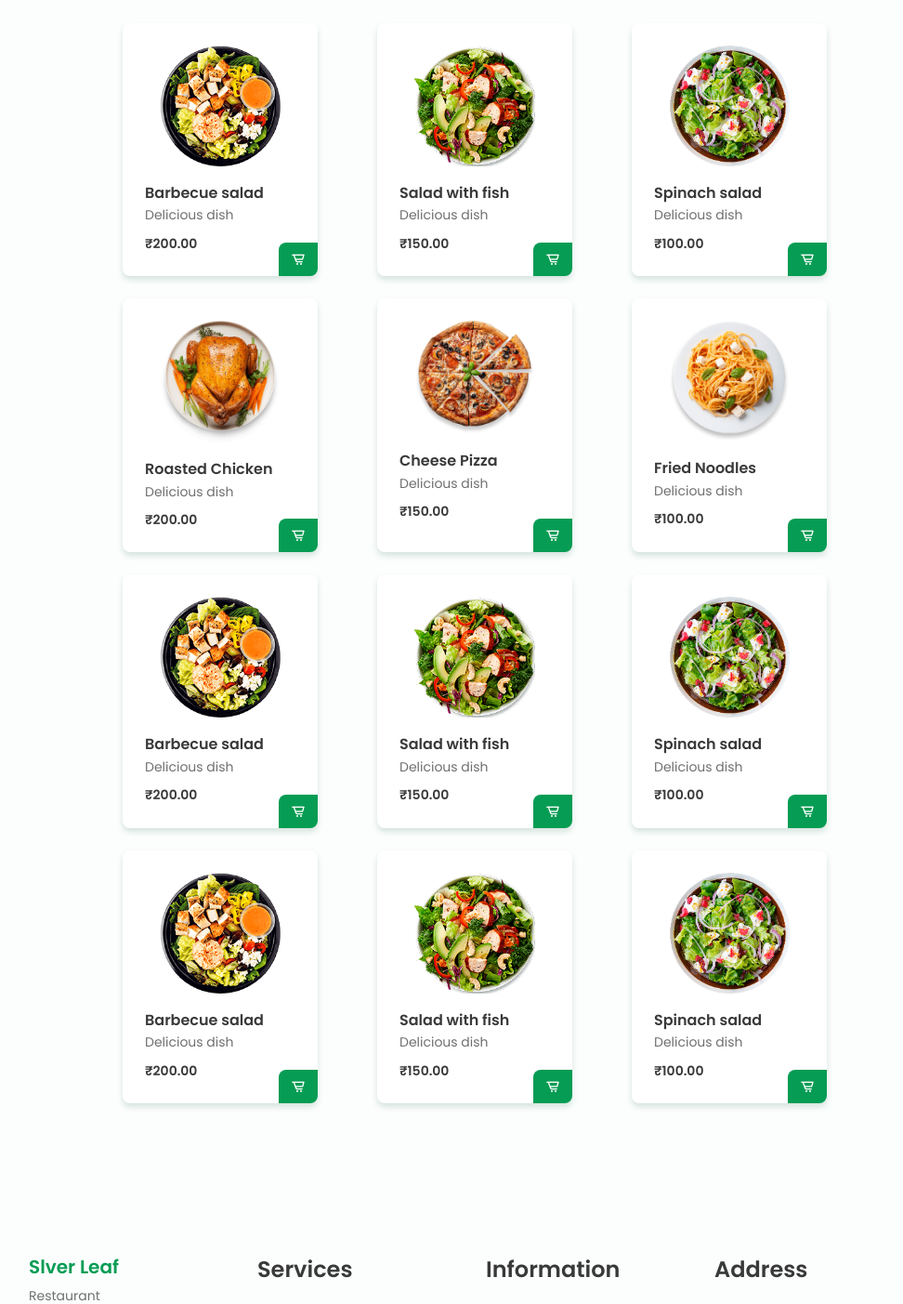
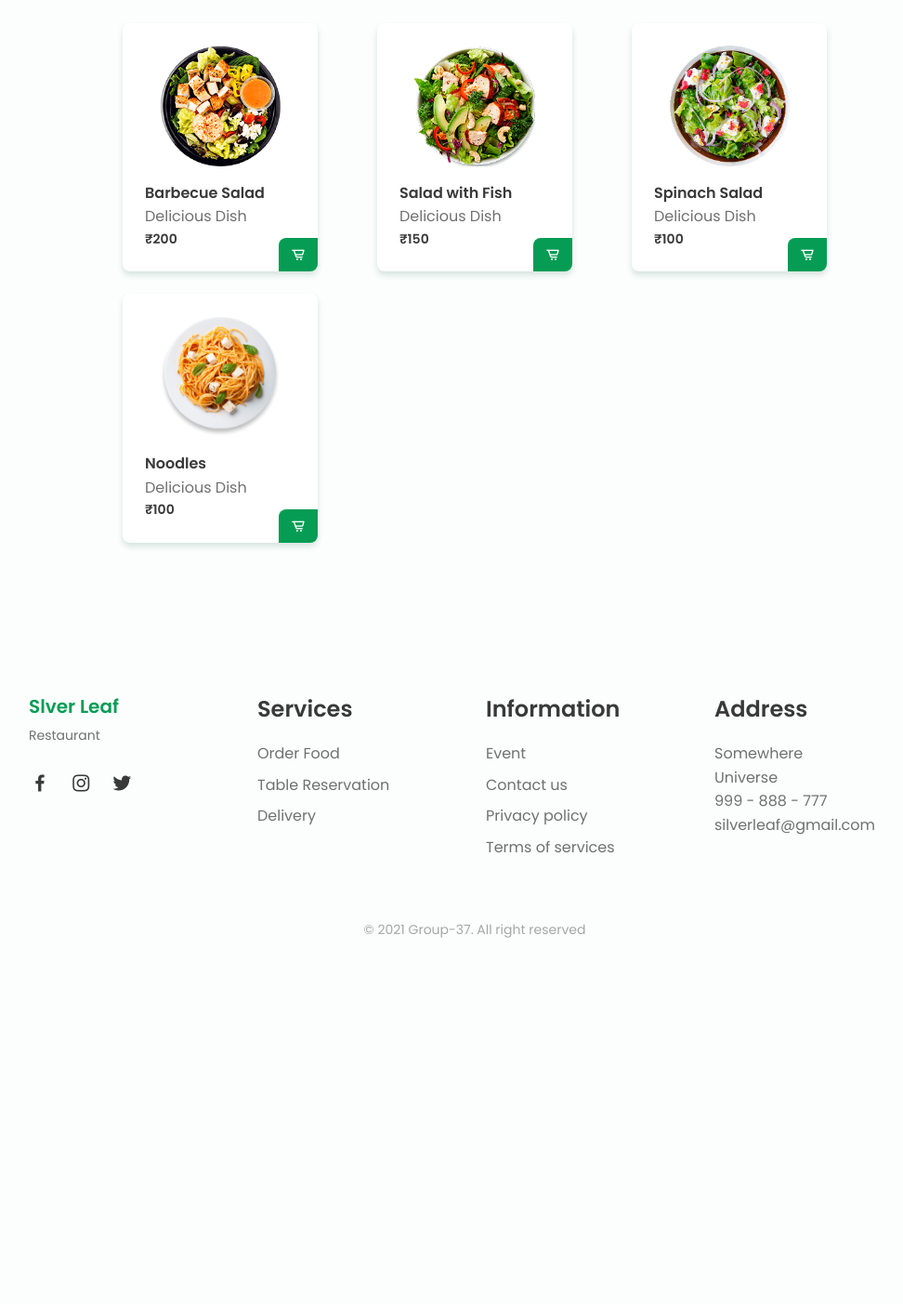
Before and after one commit to avocadopelvis/restaurant-web-app, a Flask app: page /menu in a window 1280 px wide. Shown: the part 283-1686 px from the top of the page at 93% size, without its empty margins (129-1101 px from the left). After the commit the page ends 1292 px from the top, so only its background shows below. Run offline with Flask 2, Linux system fonts and the light colour scheme; data comes from the database, SQL or seed files in the repository; both versions use the stored data as it was after the commit.

Commit message:
Modified Menu Page for Flask

```diff
--- a/restaurant/forms.py
+++ b/restaurant/forms.py
@@ -22,4 +22,4 @@ class ReserveForm(FlaskForm):
     submit = SubmitField(label = 'Reserve')
 
 class OrderForm(FlaskForm):
-    submit = SubmitField(label = 'Order')
+    submit = SubmitField()
--- a/restaurant/routes.py
+++ b/restaurant/routes.py
@@ -1,7 +1,7 @@
 from restaurant import app
 from flask import render_template, redirect, url_for, flash, request
-from restaurant.models import Table, User
-from restaurant.forms import RegisterForm, LoginForm, OrderIDForm, ReserveForm
+from restaurant.models import Table, User, Item
+from restaurant.forms import RegisterForm, LoginForm, OrderIDForm, ReserveForm, OrderForm
 from restaurant import db
 from flask_login import login_user, logout_user, login_required, current_user
 
@@ -14,7 +14,10 @@ def home_page():
 #MENU PAGE
 @app.route('/menu')
 def menu_page():
-    return render_template('menu.html')
+    order_form = OrderForm()
+    # items = Item.query.filter_by(name="Barbecue Salad").first()
+    items = Item.query.all()
+    return render_template('menu.html', items = items, order_form = order_form)
 
 #TABLE RESERVATION PAGE
 @app.route('/table', methods = ['GET', 'POST'])
@@ -26,8 +29,6 @@ def table_page():
         reserved_table = request.form.get('reserved_table')
         r_table_object = Table.query.filter_by(table = reserved_table).first()
         if r_table_object:
-            # r_table_object.owner = current_user.id #set the owner of the table to the current logged in user
-            # db.session.commit()
             r_table_object.assign_ownership(current_user) #set the owner of the table to the current logged in user
             # flash(f"Your table {{ r_table_object.table }} has been reserved successfully!")
 
--- a/restaurant/static/styles/css/styles.css
+++ b/restaurant/static/styles/css/styles.css
@@ -368,7 +368,7 @@ img{
   margin-bottom: var(--mb-2);
 }
 
-.menu__name, .menu__preci{
+.menu__name, .menu__price{
   font-weight: var(--font-semi-bold);
   color: var(--title-color);
 }
@@ -377,7 +377,7 @@ img{
   font-size: var(--normal-font-size);
 }
 
-.menu__detail, .menu__preci{
+.menu__detail, .menu__price{
   font-size: var(--small-font-size);
 }
 
--- a/restaurant/templates/menu.html
+++ b/restaurant/templates/menu.html
@@ -62,6 +62,7 @@
             {% endif %}
         {% endwith %} -->
     </header>
+    <!--========== HEADER ENDS ==========-->
 
 <!-- ========== MENU ==========-->
 <section class="menu section bd-container" id="menu">
@@ -74,103 +75,110 @@
       </div>
     <!-- SEARCH BOX ENDS -->
 
-    <!-- ITEMS -->
+    <!-- ========== ITEMS ==========-->
     <div class="menu__container bd-grid">
+
+        {% for item in items %}
         <div class="menu__content">
-            <img src="assets/img/plate1.png" alt="" class="menu__img">
-            <h3 class="menu__name">Barbecue salad</h3>
+            <!-- <img src="static/styles/img/plate1.png" alt="" class="menu__img"> -->
+            <!-- <img src="static/styles/img/{{ item.source }}"  alt="" class="menu__img" /> -->
+            <img src="{{ url_for('static', filename = 'styles/img/'+item.source) }}" alt="" class="menu__img">
+            <!-- <h3 class="menu__name">Barbecue salad</h3> -->
+            <h3 class="menu__name">{{ item.name }}</h3>
+            <!-- <span class="menu__detail">Delicious dish</span> -->
+            <span class = "menu_detail"> {{ item.description }} </span>
+            <span class="menu__price">₹{{ item.price }}</span>
+            <a href="#" class="button menu__button"><i class='bx bx-cart-alt'></i></a>
+        </div>
+        {% endfor %}
+
+        <!-- <div class="menu__content">
+            <img src="static/styles/img/plate2.png" alt="" class="menu__img">
+            <h3 class="menu__name">Salad with fish</h3>
             <span class="menu__detail">Delicious dish</span>
-            <span class="menu__preci">₹200.00</span>
+            <span class="menu__price">₹150.00</span>
             <a href="#" class="button menu__button"><i class='bx bx-cart-alt'></i></a>
         </div>
 
         <div class="menu__content">
-            <img src="assets/img/plate2.png" alt="" class="menu__img">
-            <h3 class="menu__name">Salad with fish</h3>
+            <img src="static/styles/img/plate3.png" alt="" class="menu__img">
+            <h3 class="menu__name">Spinach salad</h3>
             <span class="menu__detail">Delicious dish</span>
-            <span class="menu__preci">₹150.00</span>
+            <span class="menu__price">₹100.00</span>
+            <a href="#" class="button menu__button"><i class='bx bx-cart-alt'></i></a>
+        </div> -->
+
+        <!-- <div class="menu__content">
+            <img src="static/styles/img/chicken.png" alt="" class="menu__img">
+            <h3 class="menu__name">Roasted Chicken</h3>
+            <span class="menu__detail">Delicious dish</span>
+            <span class="menu__price">₹200.00</span>
             <a href="#" class="button menu__button"><i class='bx bx-cart-alt'></i></a>
         </div>
 
         <div class="menu__content">
-            <img src="assets/img/plate3.png" alt="" class="menu__img">
-            <h3 class="menu__name">Spinach salad</h3>
+            <img src="static/styles/img/pizza.png" alt="" class="menu__img">
+            <h3 class="menu__name">Cheese Pizza</h3>
             <span class="menu__detail">Delicious dish</span>
-            <span class="menu__preci">₹100.00</span>
+            <span class="menu__price">₹150.00</span>
             <a href="#" class="button menu__button"><i class='bx bx-cart-alt'></i></a>
         </div>
 
         <div class="menu__content">
-            <img src="assets/img/chicken.png" alt="" class="menu__img">
-            <h3 class="menu__name">Roasted Chicken</h3>
+            <img src="static/styles/img/noodles.png" alt="" class="menu__img">
+            <h3 class="menu__name">Fried Noodles</h3>
             <span class="menu__detail">Delicious dish</span>
-            <span class="menu__preci">₹200.00</span>
+            <span class="menu__price">₹100.00</span>
             <a href="#" class="button menu__button"><i class='bx bx-cart-alt'></i></a>
         </div>
 
         <div class="menu__content">
-            <img src="assets/img/pizza.png" alt="" class="menu__img">
-            <h3 class="menu__name">Cheese Pizza</h3>
+            <img src="static/styles/img/plate1.png" alt="" class="menu__img">
+            <h3 class="menu__name">Barbecue salad</h3>
             <span class="menu__detail">Delicious dish</span>
-            <span class="menu__preci">₹150.00</span>
+            <span class="menu__price">₹200.00</span>
             <a href="#" class="button menu__button"><i class='bx bx-cart-alt'></i></a>
         </div>
 
         <div class="menu__content">
-            <img src="assets/img/noodles.png" alt="" class="menu__img">
-            <h3 class="menu__name">Fried Noodles</h3>
+            <img src="static/styles/img/plate2.png" alt="" class="menu__img">
+            <h3 class="menu__name">Salad with fish</h3>
             <span class="menu__detail">Delicious dish</span>
-            <span class="menu__preci">₹100.00</span>
+            <span class="menu__price">₹150.00</span>
             <a href="#" class="button menu__button"><i class='bx bx-cart-alt'></i></a>
         </div>
 
         <div class="menu__content">
-            <img src="assets/img/plate1.png" alt="" class="menu__img">
-            <h3 class="menu__name">Barbecue salad</h3>
+            <img src="static/styles/img/plate3.png" alt="" class="menu__img">
+            <h3 class="menu__name">Spinach salad</h3>
             <span class="menu__detail">Delicious dish</span>
-            <span class="menu__preci">₹200.00</span>
+            <span class="menu__price">₹100.00</span>
             <a href="#" class="button menu__button"><i class='bx bx-cart-alt'></i></a>
         </div>
 
         <div class="menu__content">
-            <img src="assets/img/plate2.png" alt="" class="menu__img">
-            <h3 class="menu__name">Salad with fish</h3>
+            <img src="static/styles/img/plate1.png" alt="" class="menu__img">
+            <h3 class="menu__name">Barbecue salad</h3>
             <span class="menu__detail">Delicious dish</span>
-            <span class="menu__preci">₹150.00</span>
+            <span class="menu__price">₹200.00</span>
             <a href="#" class="button menu__button"><i class='bx bx-cart-alt'></i></a>
         </div>
 
         <div class="menu__content">
-            <img src="assets/img/plate3.png" alt="" class="menu__img">
-            <h3 class="menu__name">Spinach salad</h3>
+            <img src="static/styles/img/plate2.png" alt="" class="menu__img">
+            <h3 class="menu__name">Salad with fish</h3>
             <span class="menu__detail">Delicious dish</span>
-            <span class="menu__preci">₹100.00</span>
+            <span class="menu__price">₹150.00</span>
             <a href="#" class="button menu__button"><i class='bx bx-cart-alt'></i></a>
         </div>
 
         <div class="menu__content">
-            <img src="assets/img/plate1.png" alt="" class="menu__img">
-            <h3 class="menu__name">Barbecue salad</h3>
-            <span class="menu__detail">Delicious dish</span>
-            <span class="menu__preci">₹200.00</span>
-            <a href="#" class="button menu__button"><i class='bx bx-cart-alt'></i></a>
-        </div>
-
-        <div class="menu__content">
-            <img src="assets/img/plate2.png" alt="" class="menu__img">
-            <h3 class="menu__name">Salad with fish</h3>
-            <span class="menu__detail">Delicious dish</span>
-            <span class="menu__preci">₹150.00</span>
-            <a href="#" class="button menu__button"><i class='bx bx-cart-alt'></i></a>
-        </div>
-
-        <div class="menu__content">
-            <img src="assets/img/plate3.png" alt="" class="menu__img">
+            <img src="static/styles/img/plate3.png" alt="" class="menu__img">
             <h3 class="menu__name">Spinach salad</h3>
             <span class="menu__detail">Delicious dish</span>
-            <span class="menu__preci">₹100.00</span>
+            <span class="menu__price">₹100.00</span>
             <a href="#" class="button menu__button"><i class='bx bx-cart-alt'></i></a>
-        </div>
+        </div> -->
 
         <!-- ITEM ENDS -->
     </div>
@@ -229,7 +237,7 @@
 <script src="https://unpkg.com/scrollreveal"></script>
 
 <!--========== MAIN JS ==========-->
-<script src="assets/js/main.js"></script>
+<script src="static/styles/js/main.js"></script>
 
 
 </body>
```
Also changed, not shown: restaurant/models.py (+7 -0 lines), restaurant/tables.db.
